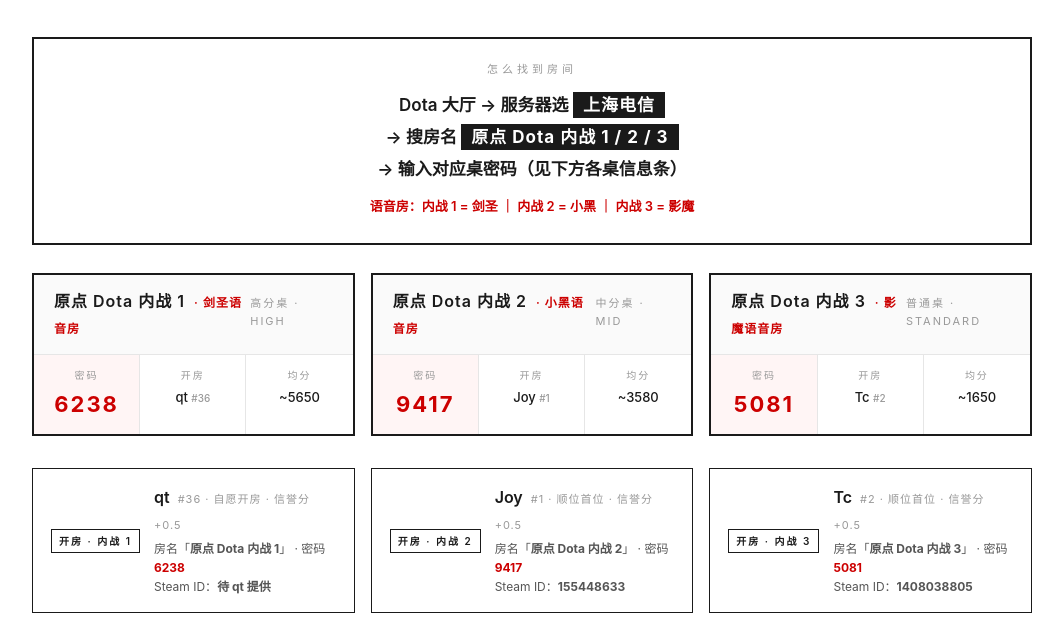
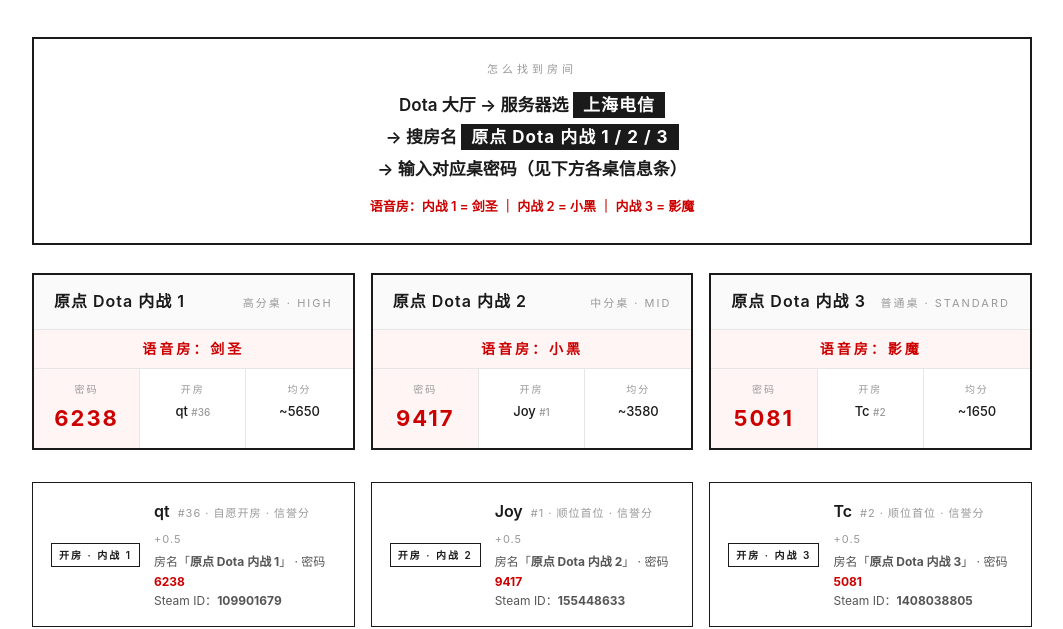
Before and after one commit to mrliuzhiyu/OriginDota, a plain HTML site: page 20260509-内战对战表.html in a window 1280 px wide. Shown: the part 209-838 px from the top of the page, without its empty margins (108-1171 px from the left). Drawn offline with Linux system fonts and the light colour scheme.

Commit message:
update: 语音房名独立红色横条不再换行；补 qt Steam ID 109901679

```diff
--- a/20260509-内战对战表.html
+++ b/20260509-内战对战表.html
@@ -765,9 +765,10 @@
   <section class="rooms">
     <div class="room-card" style="border:2px solid var(--ink);">
       <div class="r-head">
-        <span class="r-name">原点 Dota 内战 1 <span style="color:#c00; font-size:12px; margin-left:4px;">· 剑圣语音房</span></span>
+        <span class="r-name">原点 Dota 内战 1</span>
         <span class="r-tier">高分桌 · HIGH</span>
       </div>
+      <div style="background:#fff5f5; padding:8px 20px; border-bottom:1px solid var(--line); text-align:center; color:#c00; font-weight:700; font-size:14px; letter-spacing:3px;">语音房：剑圣</div>
       <div class="r-grid">
         <div class="r-cell" style="background:#fff5f5;">
           <div class="r-label">密码</div>
@@ -786,9 +787,10 @@
 
     <div class="room-card" style="border:2px solid var(--ink);">
       <div class="r-head">
-        <span class="r-name">原点 Dota 内战 2 <span style="color:#c00; font-size:12px; margin-left:4px;">· 小黑语音房</span></span>
+        <span class="r-name">原点 Dota 内战 2</span>
         <span class="r-tier">中分桌 · MID</span>
       </div>
+      <div style="background:#fff5f5; padding:8px 20px; border-bottom:1px solid var(--line); text-align:center; color:#c00; font-weight:700; font-size:14px; letter-spacing:3px;">语音房：小黑</div>
       <div class="r-grid">
         <div class="r-cell" style="background:#fff5f5;">
           <div class="r-label">密码</div>
@@ -807,9 +809,10 @@
 
     <div class="room-card" style="border:2px solid var(--ink);">
       <div class="r-head">
-        <span class="r-name">原点 Dota 内战 3 <span style="color:#c00; font-size:12px; margin-left:4px;">· 影魔语音房</span></span>
+        <span class="r-name">原点 Dota 内战 3</span>
         <span class="r-tier">普通桌 · STANDARD</span>
       </div>
+      <div style="background:#fff5f5; padding:8px 20px; border-bottom:1px solid var(--line); text-align:center; color:#c00; font-weight:700; font-size:14px; letter-spacing:3px;">语音房：影魔</div>
       <div class="r-grid">
         <div class="r-cell" style="background:#fff5f5;">
           <div class="r-label">密码</div>
@@ -833,7 +836,7 @@
       <span class="cap-badge">开房 · 内战 1</span>
       <div class="cap-info">
         <div class="cap-name">qt<span style="font-size:11px; color: var(--ink-mute); letter-spacing:1px; margin-left:8px; font-weight:400;">#36 · 自愿开房 · 信誉分 +0.5</span></div>
-        <div class="cap-duty">房名「<b>原点 Dota 内战 1</b>」 · 密码 <b style="color:#c00;">6238</b><br>Steam ID：<b>待 qt 提供</b></div>
+        <div class="cap-duty">房名「<b>原点 Dota 内战 1</b>」 · 密码 <b style="color:#c00;">6238</b><br>Steam ID：<b>109901679</b></div>
       </div>
     </div>
     <div class="cap">
```
